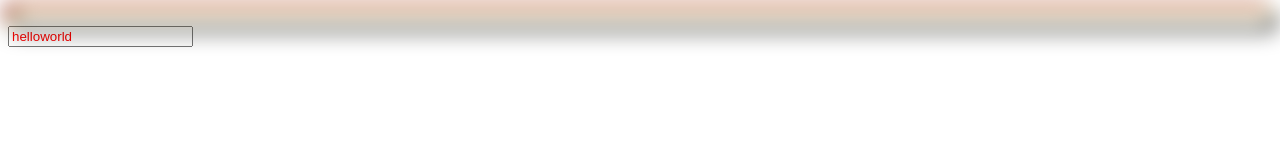
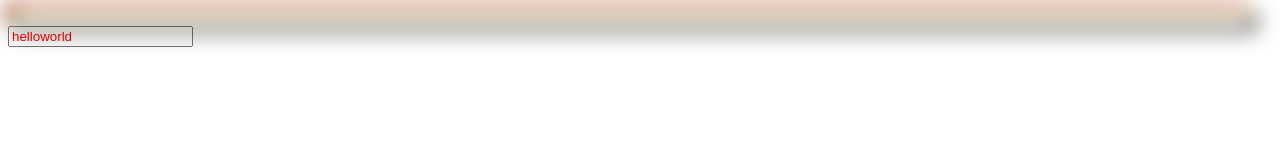
Before and after one commit to willian12345/sasshat, a plain HTML site: page index.html in a window 1280 px wide. Drawn offline with Linux system fonts and the light colour scheme.

Commit message:
add calc mixin
add calc mixin

```diff
--- a/sass/index.sass
+++ b/sass/index.sass
@@ -14,6 +14,7 @@
 	color: red
 
 #header
+	+calc(width, "100% - 20px")
 	+border-radius(5px)
 	+box-shadow(5px 5px 5px #000,-5px -5px 0 #ff0000, inset 2px 2px 4px 1px yellow)
 	+background-size(40%)
--- a/sass/sasshat.sass
+++ b/sass/sasshat.sass
@@ -5,6 +5,7 @@
  * Date: 2014-06-06
  * Vertion: Beta
  * Github: https://github.com/willian12345/sasshat
+ * Sass-vertion: Sass@3.7.7
  */
 $isMicorsoftIE: false !default
 @mixin prefixer($property, $value, $valPrefix: false)
@@ -91,6 +92,11 @@
 	// amount
 	+prefixer(filter, brightness($lengh))
 //C
+@mixin calc($prop, $value)
+	// Value must be have space between each operations
+	#{$prop}: -webkit-calc(#{$value})
+	#{$prop}: -moz-calc(#{$value})
+	#{$prop}: calc(#{$value})
 @mixin column-count($value)
 	+prefixer(column-count, $value)
 @mixin column-gap($value)
--- a/sass/sasshat.scss
+++ b/sass/sasshat.scss
@@ -1,3 +1,55 @@
-.hello{
-	width: 100px;
+@mixin prefixer($property, $value, $valPrefix: false){
+	-webkit-#{$property}: if($valPrefix, -webkit-#{$value}, $value);
+	-moz-#{$property}: if($valPrefix, -moz-#{$value}, $value);
+	-ms-#{$property}: if($valPrefix, -ms-#{$value}, $value);
+	#{$property}: $value;
 }
+//A
+@mixin align-content($value){
+	//flex-start | flex-end | center | space-between | space-around | stretch
+	@include prefixer($value);
+}
+@mixin align-items($value){
+	//flex-start | flex-end | center | baseline | stretch
+	@include prefixer($value);
+}
+@mixin justify-content($value){
+	//flex-start | flex-end | center | space-between | space-around
+	@include prefixer($value);
+}
+///align-self
+@mixin animation($value...){
+	// animation-name | animation-duration | animation-timing-function | animation-delay | animation-iteration-count | animation-direction | animation-fill-mode
+	@include prefixer(animation, $value);
+}
+@mixin animation-delay($value){
+	@include prefixer(animation-delay, $value);
+}
+@mixin animation-direction($value){
+	// normal | alternate
+	@include prefixer(animation-direction, $value);
+}
+@mixin animation-duration($value){
+	@include prefixer(animation-duration, $value);
+}
+@mixin animation-fill-mode($value){
+	//none | forwards | backwards | both
+	@include prefixer(animation-fill-mode, $value);
+}
+@mixin animation-iteration-count($value){
+	@include prefixer(animation-iteration-count, $value);
+}
+@mixin animation-name($value...){
+	@include prefixer(animation-name, $value);
+}
+@mixin animation-play-state($value){
+	//paused | running;
+	@include prefixer(animation-play-state, $value);
+}
+@mixin animation-timing-function($value){
+	//linear | ease | ease-in | ease-out | ease-in-out | cubic-bezier(n,n,n,n);
+	@include prefixer(animation-play-state, $value);
+}
+@mixin appearance($value){
+	@include prefixer(appearance, $value);
+}
```
Also changed, not shown: css/index.css, css/sasshat.css.
